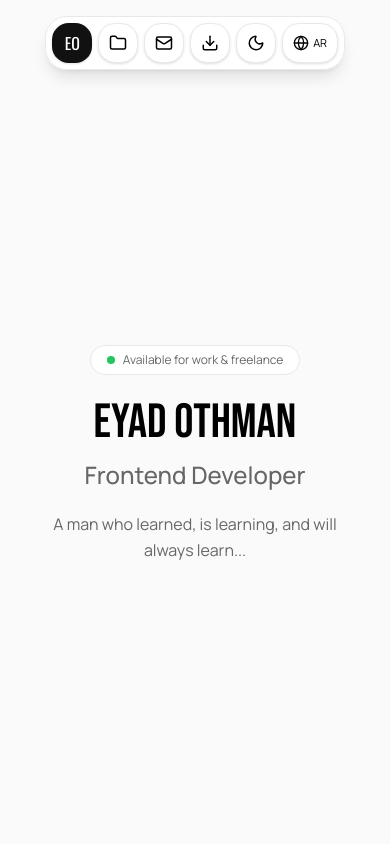
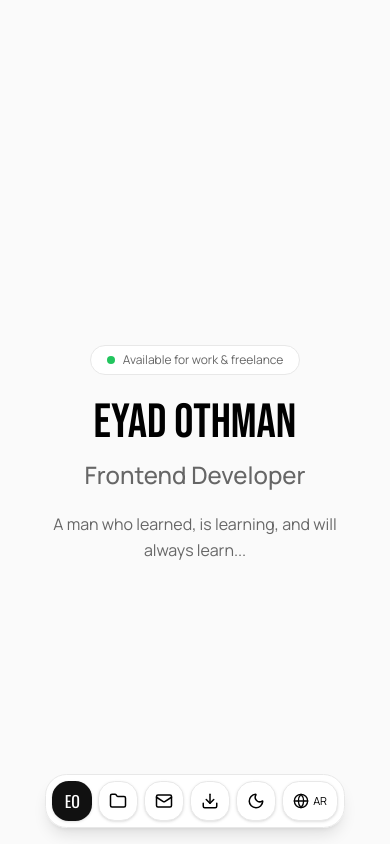
Before and after one commit to theeyad/eyad-othman, a Next.js app: page /en in a window 390 px wide. Built offline with nearby package versions, Linux system fonts and the light colour scheme.

Commit message:
navigation: done

```diff
--- a/src/components/navbar.tsx
+++ b/src/components/navbar.tsx
@@ -1,37 +1,25 @@
 "use client";
 
-import { useState, useEffect } from "react";
 import { useTranslations, useLocale } from "next-intl";
 import { Link, usePathname } from "@/i18n/navigation";
-import { useTheme } from "next-themes";
-import { Moon, Sun, Globe, Folder, Mail, Download } from "lucide-react";
+import { Globe, Folder, Mail, Download } from "lucide-react";
 import { cn } from "@/lib/utils";
 import NavTab from "@/components/navtab";
+import ThemeToggle from "@/components/theme-toggle";
 import { motion } from "motion/react";
 
 export default function Navbar() {
   const t = useTranslations("Nav");
   const locale = useLocale();
   const pathname = usePathname();
-  const { resolvedTheme, setTheme } = useTheme();
-  const [mounted, setMounted] = useState(false);
-
-  useEffect(() => {
-    setMounted(true);
-  }, []);
 
   const otherLocale = locale === "ar" ? "en" : "ar";
   const isAr = locale === "ar";
-  const isDark = resolvedTheme === "dark";
 
   // Active page detection
   const isHome = pathname === "/" || pathname === "";
   const isProjects = pathname.startsWith("/projects");
   const isContact = pathname.startsWith("/contact");
-
-  const toggleTheme = () => {
-    setTheme(isDark ? "light" : "dark");
-  };
 
   return (
     <>
@@ -101,25 +89,10 @@ export default function Navbar() {
           initial={{ opacity: 0, scale: 0.9 }}
           animate={{ opacity: 1, scale: 1 }}
           transition={{ duration: 0.35, delay: 0.45, ease: "easeOut" }}
-          className="flex gap-1"
+          className="flex gap-1 items-center"
         >
           {/* Theme Toggle Circle */}
-          <button
-            type="button"
-            onClick={toggleTheme}
-            aria-label={t("themeToggle")}
-            className="size-11 rounded-full bg-[#111111] text-[#ffffff] dark:bg-[#ffffff] dark:text-[#111111] flex items-center justify-center shadow-sm transition-transform duration-200 hover:scale-105 active:scale-95 cursor-pointer focus-visible:outline-none focus-visible:ring-2 focus-visible:ring-muted-foreground"
-          >
-            {mounted ? (
-              isDark ? (
-                <Sun className="size-5" />
-              ) : (
-                <Moon className="size-5" />
-              )
-            ) : (
-              <span className="size-5 opacity-0" />
-            )}
-          </button>
+          <ThemeToggle className="size-11 rounded-full bg-[#111111] text-[#ffffff] dark:bg-[#ffffff] dark:text-[#111111] border-none shadow-sm transition-transform duration-200 hover:scale-105 active:scale-95 focus-visible:ring-muted-foreground" />
 
           {/* Language Switcher Circle */}
           <Link
@@ -136,8 +109,14 @@ export default function Navbar() {
       {/* =========================================================================
           MOBILE NAVBAR (< md:)
           - Single top pill container with squircle icon tiles
+          - Smooth spring entrance animation
          ========================================================================= */}
-      <header className="fixed top-4 inset-x-0 mx-auto z-99 w-fit max-w-[95vw] flex md:hidden items-center justify-center pointer-events-auto">
+      <motion.header
+        initial={{ opacity: 0, y: 12 }}
+        animate={{ opacity: 1, y: 0 }}
+        transition={{ type: "spring", stiffness: 350, damping: 25 }}
+        className="fixed bottom-4 inset-x-0 mx-auto z-99 w-fit max-w-[95vw] flex md:hidden items-center justify-center pointer-events-auto"
+      >
         <div className="rounded-2xl border border-border bg-card/90 backdrop-blur-md p-1.5 shadow-lg flex items-center gap-1.5 transition-colors duration-200">
           {/* 1. Monogram Tile */}
           <Link
@@ -193,23 +172,11 @@ export default function Navbar() {
             <Download className="size-4.5" />
           </a>
 
-          {/* 5. Theme Toggle Tile */}
-          <button
-            type="button"
-            onClick={toggleTheme}
-            aria-label={t("themeToggle")}
-            className="size-10 rounded-xl flex items-center justify-center bg-card hover:bg-muted text-foreground border border-border transition-all duration-200 active:scale-95 shadow-sm cursor-pointer"
-          >
-            {mounted ? (
-              isDark ? (
-                <Sun className="size-4.5" />
-              ) : (
-                <Moon className="size-4.5" />
-              )
-            ) : (
-              <span className="size-4.5 opacity-0" />
-            )}
-          </button>
+          {/* 5. Theme Toggle Tile (Reused Component) */}
+          <ThemeToggle
+            className="size-10 rounded-xl bg-card hover:bg-muted text-foreground border border-border transition-all duration-200 active:scale-95 shadow-sm"
+            iconClassName="size-4.5"
+          />
 
           {/* 6. Language Switcher Tile */}
           <Link
@@ -219,12 +186,12 @@ export default function Navbar() {
             className="h-10 px-2.5 rounded-xl flex items-center justify-center gap-1 bg-card hover:bg-muted text-foreground border border-border transition-all duration-200 active:scale-95 shadow-sm"
           >
             <Globe className="size-4" />
-            <span className="text-[11px]  tracking-tight">
+            <span className="text-[11px] tracking-tight">
               {t("langBadge")}
             </span>
           </Link>
         </div>
-      </header>
+      </motion.header>
     </>
   );
 }
--- a/src/components/theme-toggle.tsx
+++ b/src/components/theme-toggle.tsx
@@ -3,8 +3,14 @@
 import { useState, useEffect } from "react";
 import { useTheme } from "next-themes";
 import { Moon, Sun } from "lucide-react";
+import { cn } from "@/lib/utils";
 
-export function ThemeToggle() {
+interface ThemeToggleProps {
+  className?: string;
+  iconClassName?: string;
+}
+
+export function ThemeToggle({ className, iconClassName }: ThemeToggleProps) {
   const { resolvedTheme, setTheme } = useTheme();
   const [mounted, setMounted] = useState(false);
 
@@ -16,18 +22,6 @@ export function ThemeToggle() {
     setTheme(resolvedTheme === "dark" ? "light" : "dark");
   };
 
-  if (!mounted) {
-    return (
-      <button
-        type="button"
-        aria-label="Toggle theme"
-        className="relative flex size-10 items-center justify-center rounded-full border border-border bg-card text-foreground shadow-sm transition-transform duration-200 hover:-translate-y-0.5 active:translate-y-0"
-      >
-        <span className="size-4 opacity-0" />
-      </button>
-    );
-  }
-
   const isDark = resolvedTheme === "dark";
 
   return (
@@ -35,13 +29,22 @@ export function ThemeToggle() {
       type="button"
       onClick={toggleTheme}
       aria-label={isDark ? "Switch to light mode" : "Switch to dark mode"}
-      className="relative flex size-10 items-center justify-center rounded-full border border-border bg-card text-foreground shadow-sm transition-all duration-200 hover:-translate-y-0.5 active:translate-y-0 hover:border-foreground/30 focus-visible:outline-none focus-visible:ring-2 focus-visible:ring-foreground"
+      className={cn(
+        "relative flex size-10 items-center justify-center rounded-full border border-border bg-card text-foreground shadow-sm transition-all duration-200 cursor-pointer focus-visible:outline-none focus-visible:ring-2 focus-visible:ring-foreground",
+        className,
+      )}
     >
-      {isDark ? (
-        <Sun className="size-4.5 text-foreground transition-transform duration-300 rotate-0 hover:rotate-45" />
+      {mounted ? (
+        isDark ? (
+          <Sun className={cn("size-5", iconClassName)} />
+        ) : (
+          <Moon className={cn("size-5", iconClassName)} />
+        )
       ) : (
-        <Moon className="size-4.5 text-foreground transition-transform duration-300 -rotate-12 hover:rotate-0" />
+        <span className={cn("size-5 opacity-0", iconClassName)} />
       )}
     </button>
   );
 }
+
+export default ThemeToggle;
```
